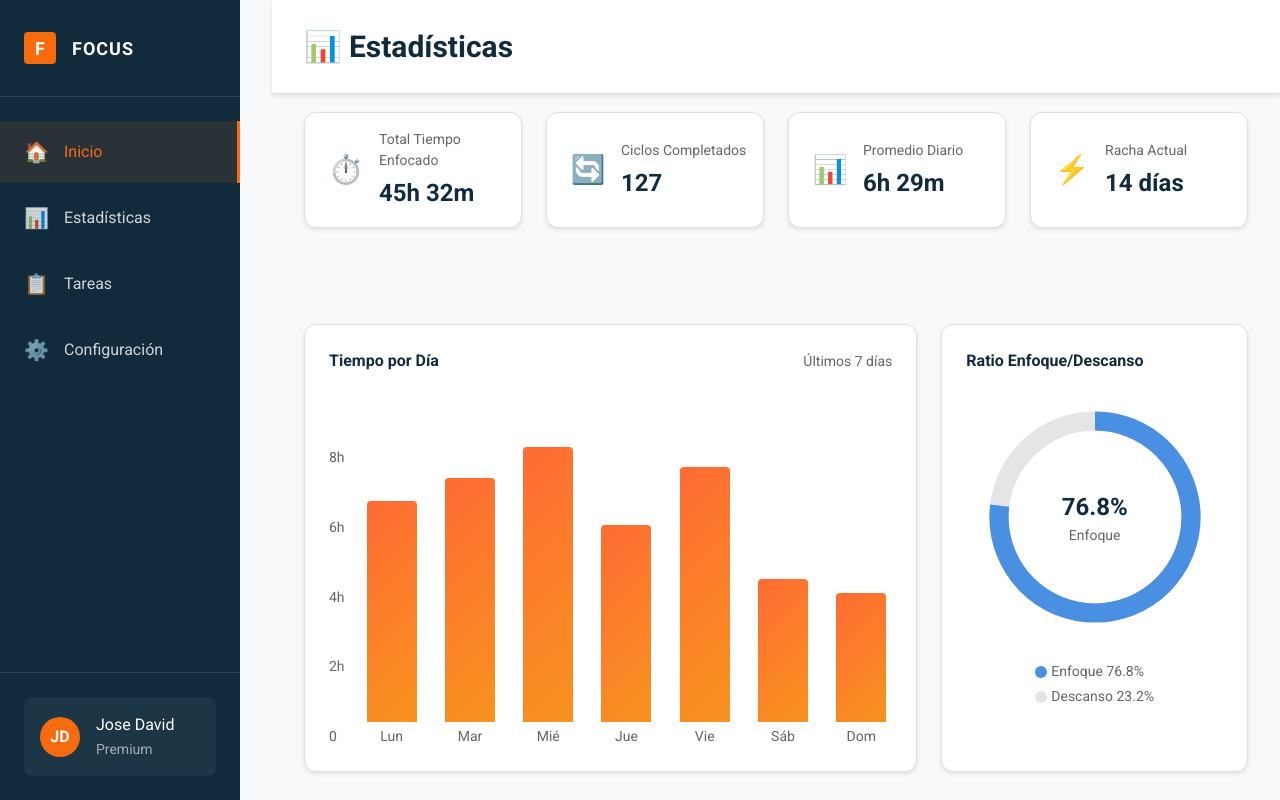
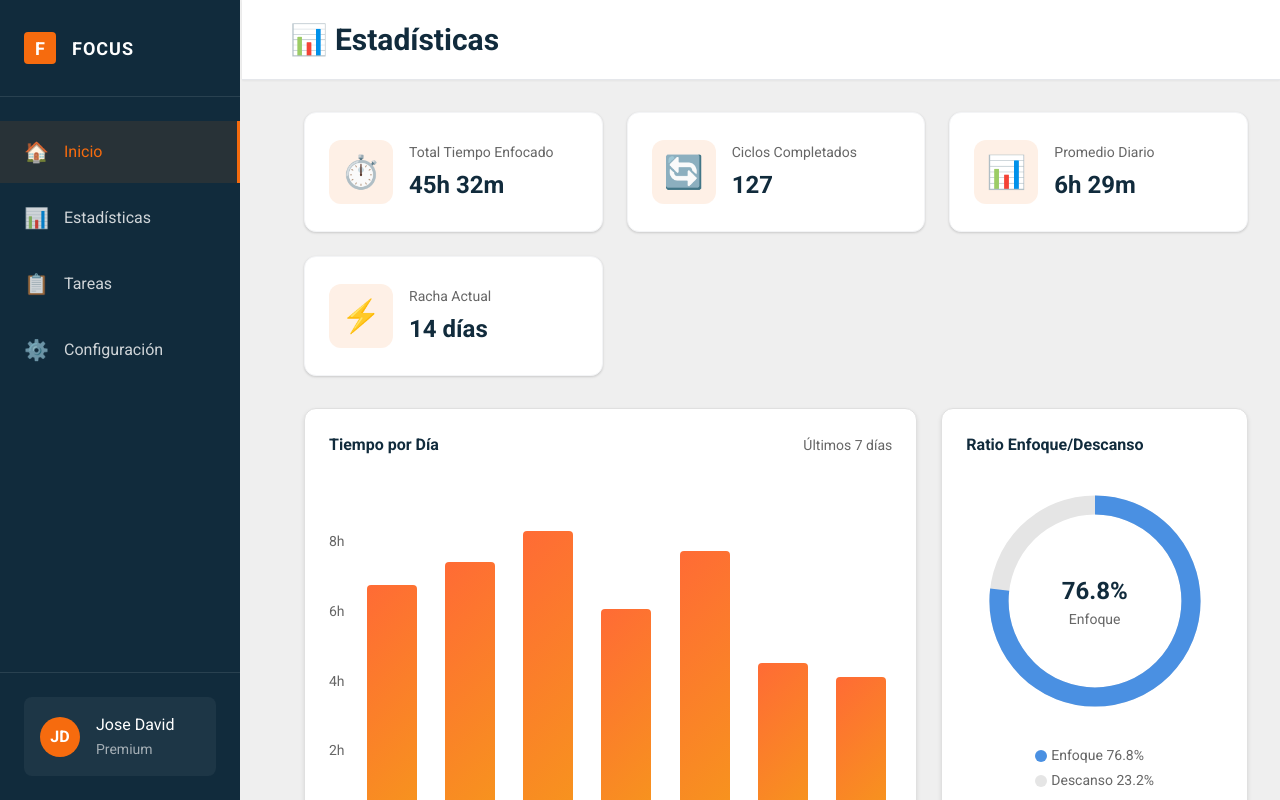
Before and after one commit to Migue765/ui-web-prototipo, an Angular app in the folder focus/: page /statistics in a window 1280 px wide. Built offline with nearby package versions, Linux system fonts and the light colour scheme.

Commit message:
estadisticas page

```diff
--- a/focus/src/app/components/statistics/statistics.scss
+++ b/focus/src/app/components/statistics/statistics.scss
@@ -1,41 +1,42 @@
-// Statistics layout with sidebar
+// Statistics layout with sidebar - Functional design
 .statistics-layout {
     display: flex;
     width: 100vw;
     height: 100vh;
-    background: var(--bg-secondary);
+    background: #EFEFEF;
     overflow: hidden;
 }
 
 .statistics-page {
-    background: var(--bg-secondary);
-    min-height: 100vh;
-    padding-top: 80px;
-    /* Espacio para el header fijo */
+    flex: 1;
+    background: #EFEFEF;
+    overflow-y: auto;
+    padding: 80px 32px 32px 32px;
     margin-left: 272px;
-    /* Margen izquierdo igual al sidebar */
-    width: calc(100% - 272px);
-    /* Sin margen derecho para usar todo el ancho disponible */
+    width: calc(100vw - 272px - 64px);
 }
 
 // Header fijo en la parte superior
 .page-header-fixed {
     position: fixed;
     top: 0;
-    left: 272px;
-    /* Después del sidebar */
-    right: 0;
-    /* Usar todo el ancho disponible */
-    background: var(--bg-primary);
-    border-bottom: 1px solid var(--border-light);
+    left: 242px;
+    width: calc(100vw - 242px);
+    height: 80px;
+    background: #FFFFFF;
+    border-bottom: 1px solid #E5E7EB;
+    box-shadow: 0px 1px 2px rgba(0, 0, 0, 0.05);
     z-index: 100;
-    box-shadow: var(--shadow-light);
+    display: flex;
+    align-items: center;
 }
 
 .page-header-content {
     width: 100%;
-    padding: var(--spacing-lg) var(--spacing-xl);
-    /* Restaurar padding lateral */
+    padding: 0 48px;
+    display: flex;
+    align-items: center;
+    justify-content: flex-start;
 }
 
 .page-title {
@@ -52,55 +53,46 @@
 
 // Header de la página (métricas)
 .stats-header {
-    margin-bottom: var(--spacing-xl);
-    padding: var(--spacing-xl);
-    /* Restaurar padding lateral */
+    margin-bottom: 32px;
+    margin-top: 32px;
 }
 
 // Métricas del header
 .header-metrics {
     display: grid;
-    grid-template-columns: repeat(4, 1fr);
-    /* Forzar 4 columnas para una sola fila */
-    gap: var(--spacing-lg);
-    margin-bottom: var(--spacing-xl);
+    grid-template-columns: repeat(auto-fit, minmax(250px, 1fr));
+    gap: 24px;
+    margin-bottom: 32px;
 }
 
 .metric-card {
-    background: var(--bg-primary);
-    border-radius: var(--radius-large);
-    padding: var(--spacing-md);
-    /* Reducir padding para que quepan mejor en una fila */
-    box-shadow: var(--shadow-light);
-    border: 1px solid var(--border-light);
+    background: #FFFFFF;
+    border-radius: 12px;
+    padding: 24px;
+    box-shadow: 0px 1px 3px rgba(0, 0, 0, 0.1), 0px 1px 2px rgba(0, 0, 0, 0.06);
+    border: 1px solid #F3F4F6;
     display: flex;
     align-items: center;
-    gap: var(--spacing-sm);
-    /* Reducir gap interno */
+    gap: 16px;
     transition: all 0.2s ease-in-out;
-    min-width: 0;
-    /* Permitir que las cards se reduzcan si es necesario */
+    min-height: 120px;
 
     &:hover {
         transform: translateY(-2px);
-        box-shadow: var(--shadow-medium);
+        box-shadow: 0px 4px 6px rgba(0, 0, 0, 0.1), 0px 10px 15px rgba(0, 0, 0, 0.1);
     }
 }
 
 .metric-icon {
-    font-size: 28px;
-    /* Reducir ligeramente el tamaño del icono */
-    width: 50px;
-    /* Reducir ancho */
-    height: 50px;
-    /* Reducir altura */
+    font-size: 32px;
+    width: 64px;
+    height: 64px;
     display: flex;
     align-items: center;
     justify-content: center;
-    background: rgba(255, 255, 255, 0.1);
-    border-radius: var(--radius-medium);
+    background: rgba(246, 107, 14, 0.1);
+    border-radius: 12px;
     flex-shrink: 0;
-    /* Evitar que el icono se reduzca */
 }
 
 .metric-info {
@@ -124,8 +116,6 @@
     display: flex;
     flex-direction: column;
     gap: var(--spacing-xl);
-    padding: 0 var(--spacing-xl) var(--spacing-xl) var(--spacing-xl);
-    /* Restaurar padding lateral */
     width: 100%;
 }
 
```
